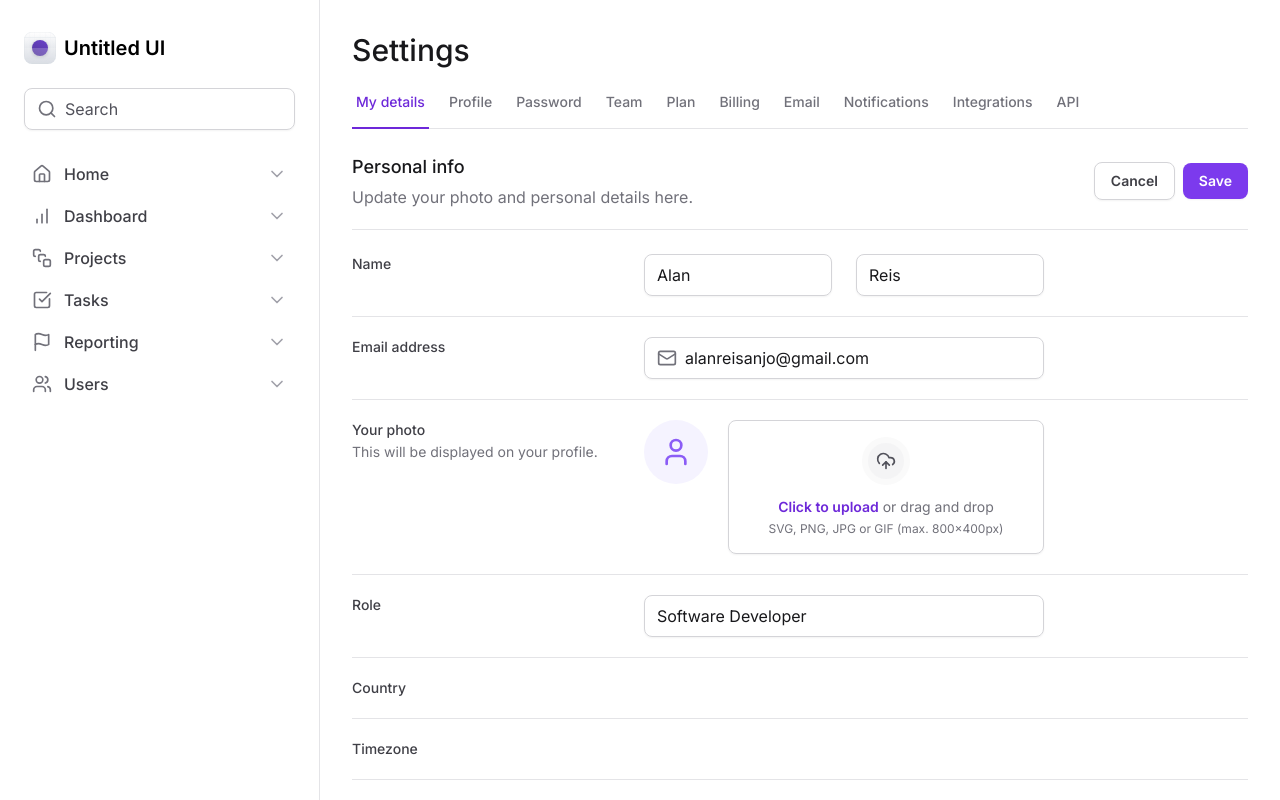
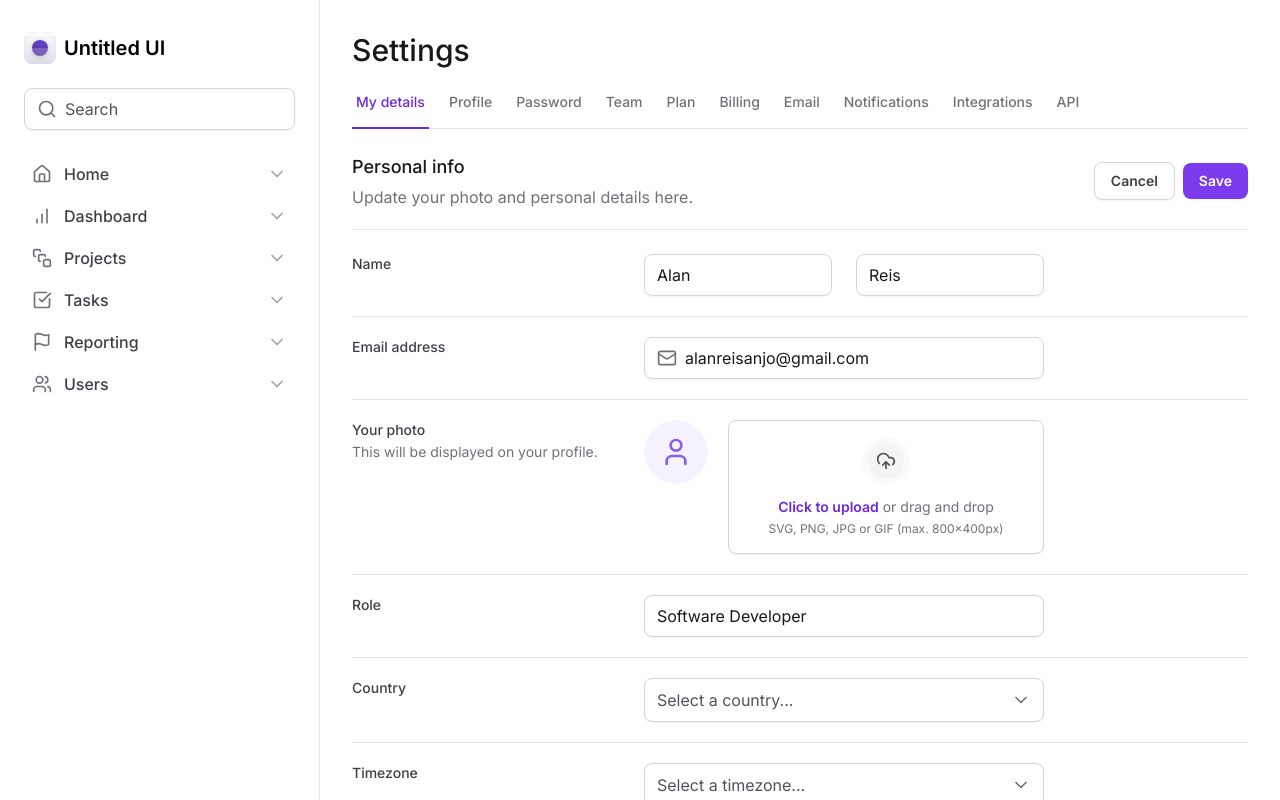
Before and after one commit to Hoyasumii/rocketseat-tailwind, a Next.js app: page / in a window 1280 px wide. Shown: the top 800 px of the page. Built offline with nearby package versions, Linux system fonts and the light colour scheme.

Commit message:
Adicionado o Select

```diff
--- a/app/page.tsx
+++ b/app/page.tsx
@@ -1,4 +1,6 @@
-import { Input, Tabs } from "@/components";
+"use client";
+
+import { Input, Tabs, Select } from "@/components";
 import { Mail } from "lucide-react";
 
 export default function Home() {
@@ -103,7 +105,10 @@ export default function Home() {
           >
             Country
           </label>
-          <div />
+          <Select.Root placeholder="Select a country...">
+            <Select.Item value="br" text="Brazil" />
+            <Select.Item value="us" text="United States" />
+          </Select.Root>
         </div>
 
         <div className="grid grid-cols-form gap-3 pt-5">
@@ -113,7 +118,13 @@ export default function Home() {
           >
             Timezone
           </label>
-          <div />
+          <Select.Root placeholder="Select a timezone...">
+            <Select.Item
+              value="utc8"
+              text="Pacific Standard Time (UTC-08:00)"
+            />
+            <Select.Item value="utc3" text="America São Paulo (UTC-03:00)" />
+          </Select.Root>
         </div>
 
         <div className="grid grid-cols-form gap-3 pt-5">
--- /dev/null
+++ b/components/Select/Item.tsx
@@ -0,0 +1,23 @@
+"use client";
+
+import * as Select from "@radix-ui/react-select";
+import { Check } from "lucide-react";
+
+export type SelectItemProps = Select.SelectItemProps & {
+  text: string;
+};
+
+export function Item({ text, ...props }: SelectItemProps) {
+  return (
+    <Select.Item
+      className="flex items-center justify-between gap-2 px-3 py-2.5 outline-none data-[highlighted]:bg-zinc-50 data-[highlighted]:cursor-pointer"
+      {...props}
+    >
+      <Select.ItemText className="text-black">{text}</Select.ItemText>
+
+      <Select.ItemIndicator>
+        <Check className="h-4 w-4 text-violet-500" />
+      </Select.ItemIndicator>
+    </Select.Item>
+  );
+}
--- /dev/null
+++ b/components/Select/index.tsx
@@ -0,0 +1,38 @@
+"use client";
+
+import * as SelectPrimitive from "@radix-ui/react-select";
+import { ChevronDown } from "lucide-react";
+import { ReactNode } from "react";
+import { Item } from "./Item";
+
+interface SelectProps {
+  children: ReactNode;
+  placeholder: string;
+}
+
+function Select({ children, placeholder }: SelectProps) {
+  return (
+    <SelectPrimitive.Root>
+      <SelectPrimitive.Trigger className="flex h-11 w-full items-center justify-between gap-2 rounded-lg border border-zinc-300 px-3 py-2 shadow-sm data-[placeholder]:text-zinc-600 data-[state=open]:rounded-b-none data-[state=open]:border-b-0 outline-none">
+        <SelectPrimitive.Value
+          placeholder={placeholder}
+        />
+        <SelectPrimitive.Icon>
+          <ChevronDown className="h-5 w-5 text-zinc-500" />
+        </SelectPrimitive.Icon>
+      </SelectPrimitive.Trigger>
+
+      <SelectPrimitive.Portal>
+        <SelectPrimitive.Content
+          side="bottom"
+          position="popper"
+          className="z-10 w-[--radix-select-trigger-width] overflow-hidden rounded-lg border border-zinc-300 bg-white data-[state=open]:border-t-0 data-[state=open]:rounded-t-none"
+        >
+          <SelectPrimitive.Viewport>{children}</SelectPrimitive.Viewport>
+        </SelectPrimitive.Content>
+      </SelectPrimitive.Portal>
+    </SelectPrimitive.Root>
+  );
+}
+
+export default { Root: Select, Item } as const;
--- a/components/index.tsx
+++ b/components/index.tsx
@@ -3,3 +3,4 @@ export { default as Svg } from "./Svg";
 export { default as Input } from "./Input";
 export { Progress } from "./Progress";
 export { Tabs } from "./Tabs";
+export { default as Select } from "./Select";
--- a/package.json
+++ b/package.json
@@ -9,6 +9,7 @@
     "lint": "next lint"
   },
   "dependencies": {
+    "@radix-ui/react-select": "^2.1.1",
     "@radix-ui/react-tabs": "^1.1.0",
     "framer-motion": "^11.5.4",
     "lucide-react": "^0.439.0",
```
Also changed, not shown: 1 other file (tests, documents, lock files or other folders).
